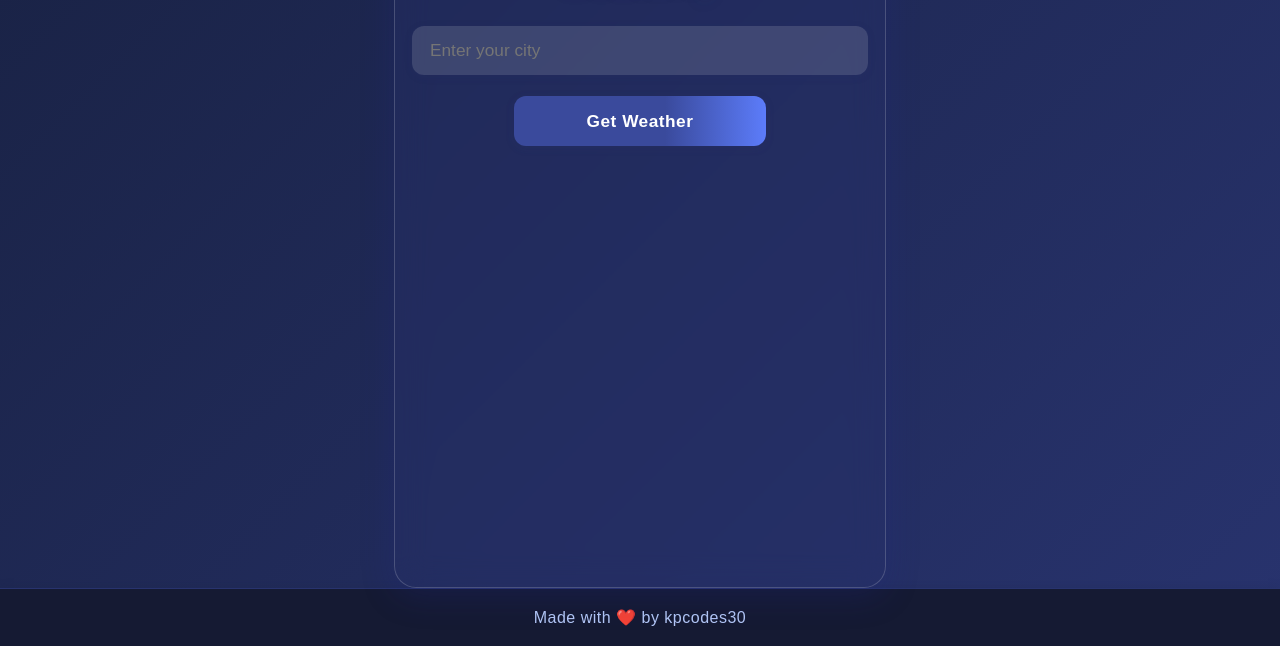
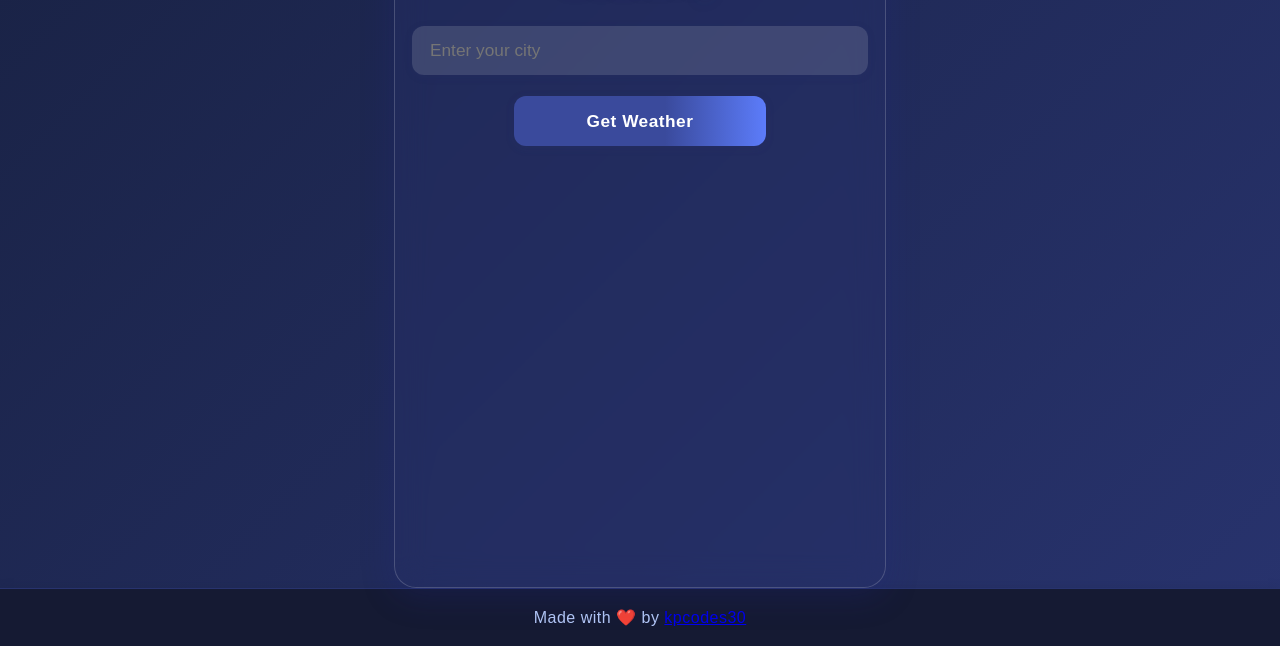
Before and after one commit to kpcodes30/weathrly, a plain HTML site: page index.html in a window 1280 px wide. Shown: the part 154-800 px from the top of the page. Drawn offline with Linux system fonts and the light colour scheme.

Commit message:
feat: Add GitHub link to footer

```diff
--- a/index.html
+++ b/index.html
@@ -20,7 +20,10 @@
       </div>
       <div class="weather-info"></div>
     </main>
-    <footer>Made with ❤️ by kpcodes30</footer>
+    <footer>
+      Made with ❤️ by
+      <a href="https://github.com/kpcodes30" class="github-link">kpcodes30</a>
+    </footer>
     <script src="script.js"></script>
   </body>
 </html>
```
